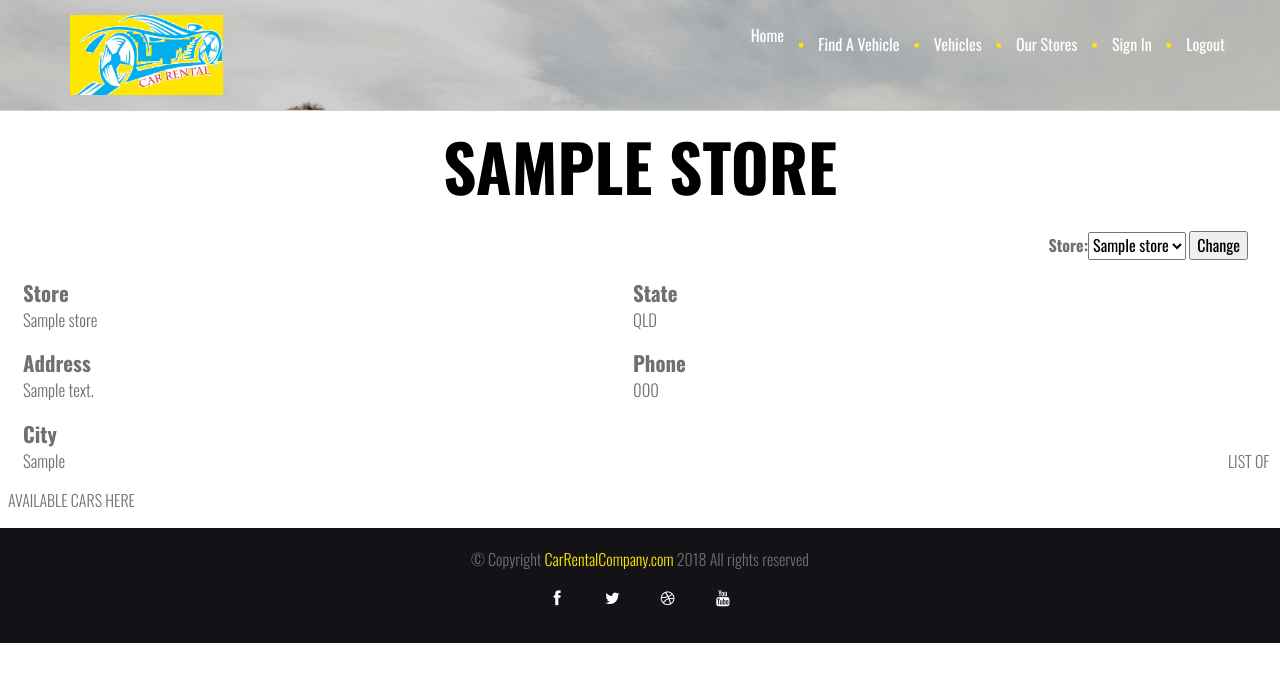
After one commit to thomasvogelaar/IFB299, a Django app: page /storedetails/1 in a window 1280 px wide. The commit adds this page. Shown: the top 682 px of the page. Run offline with Django 3.2, Linux system fonts and the light colour scheme; tables that the repository leaves empty hold one stand-in row (values such as "Sample post"); some libraries are stand-ins or nearby versions.

Commit message:
External store details page, added to nav etc.

```diff
--- a/carrental/core/forms.py
+++ b/carrental/core/forms.py
@@ -8,6 +8,11 @@ class TransactionsGetForm(forms.Form):
     start_date = forms.DateField(label="Start Date", widget=DatePickerInput(attrs={ 'class': 'form-control' }))
     end_date = forms.DateField(label="End Date", widget=DatePickerInput(attrs={ 'class': 'form-control' }))
     media_type = forms.ChoiceField(choices=media_choices, widget=forms.Select(attrs={ 'class': 'form-control' }))
+
+
+class ExternalStoreSelectForm(forms.Form):
+    """ This form is found at the top of the external store page """
+    store = forms.ModelChoiceField(queryset=Store.objects.all(), empty_label=None)
 
 
 class CarRecommendForm(forms.Form):
--- a/carrental/core/urls.py
+++ b/carrental/core/urls.py
@@ -8,7 +8,8 @@ app_name = 'core'
 urlpatterns = [
     path('', views.index),
     path('browsecars', views.ExternalCarListView.as_view(), name='externalcarlist'),
-    path('cardetails/<int:pk>', views.ExternalCarDetailView.as_view(), name='externalcarddetails'),
+    path('cardetails/<int:pk>', views.ExternalCarDetailView.as_view(), name='externalcardetails'),
+    path('storedetails/<int:pk>', views.ExternalStoreDetailView.as_view(), name='externalstoredetails'),
     path('dashboard', views.dashboard, name='dashboard'),
     path('stores',
         permission_required("core.view_store")
--- a/carrental/core/views.py
+++ b/carrental/core/views.py
@@ -1,25 +1,28 @@
 from django.core import paginator
 from django.contrib.auth.decorators import login_required, permission_required
-from django.http import HttpResponse, HttpRequest
+from django.http import HttpResponse, HttpRequest, HttpResponseRedirect
 from django.shortcuts import get_object_or_404, render
 from django.views import generic
 from .models import Car, Customer, Store, Transaction
 from django import forms
 from django.template import Template, Context
-from .forms import TransactionsGetForm, CarRecommendForm
+from .forms import TransactionsGetForm, CarRecommendForm, ExternalStoreSelectForm
 from .helpers.recommend import apply_filters
 from datetime import datetime, timedelta, time
 from .helpers.transactions import create_chart, get_transactions_by_dates
 from bootstrap_datepicker_plus import DatePickerInput
 
+
 def index(request):
     """ Renders the main screen template. """
     return render(request, 'core/index.html')
+
 
 @login_required
 def dashboard(request):
     """ Renders the dashboard template. """
     return render(request, 'core/dashboard.html')
+
 
 class StoreListView(generic.ListView):
     """ Represents the car list view. Extends the generic list view class. """
@@ -29,6 +32,7 @@ class StoreListView(generic.ListView):
     def get_queryset(self):
         """Returns a list of stores"""
         return Store.objects.order_by('id')
+
 
 class StoreDetailView(generic.DetailView):
     """ Represents the store detail view. Extends the generic detail view class. """
@@ -61,9 +65,28 @@ class ExternalCarListView(generic.ListView):
 
 
 class ExternalCarDetailView(generic.DetailView):
+    """ Represents the external car details view. Extends the generic details view class. """
     model = Car
     template_name = 'core/external_car_details.html'
-    transactions_paginate_by = 10
+
+
+class ExternalStoreDetailView(generic.DetailView):
+    """ Represents the external store details view. Extends the generic details view class. """
+    model = Store
+    template_name = 'core/external_store_details.html'
+    def get_context_data(self, **kwargs):
+        context = super(ExternalStoreDetailView, self).get_context_data(**kwargs)
+        print(context)
+        form = ExternalStoreSelectForm(initial={'store': context['store'].id})
+        context['form'] = form
+        return context
+
+    def get(self, request, *args, **kwargs):
+        if (request.GET.get('store') is not None):
+            return HttpResponseRedirect(request.GET.get('store'))
+        self.object = self.get_object()
+        context = self.get_context_data(object=self.object)
+        return self.render_to_response(context)
 
 
 class CarListView(generic.ListView):
--- a/carrental/templates/base.html
+++ b/carrental/templates/base.html
@@ -29,6 +29,12 @@
         <li class="nav-item">
             {% block nav-customers %} <a class="nav-link" href="/customers">Customers</a> {% endblock %}
         </li>
+        <li class="nav-item">
+            {% block nav-frontend %} <a class="nav-link" href="/">Frontend</a> {% endblock %}
+        </li>
+        <li class="nav-item">
+            {% block nav-logout %} <a class="nav-link" href="/accounts/logout">Logout</a> {% endblock %}
+        </li>
     </ul>
     </div>
 </nav>
--- a/carrental/templates/core/external_car_details.html
+++ b/carrental/templates/core/external_car_details.html
@@ -2,8 +2,8 @@
 {% block title %} {{ car.make }} {{ car.model }} {{ car.series }} {{ car.series_year }} {% endblock %}
 {% block content %}
 <div style="padding-left: 0.5em; padding-right: 0.5em; padding-bottom: 1em;">
+        <!-- FIXME Styling -->
     <div class="entity-left-content" style="width: 48%; display: inline-block">
-        <!-- FIXME Styling -->
         <div class="detail-head">Make</div> <div class="detail-body">${{ car.make }}</div>
         <div class="detail-head">Model</div> <div class="detail-body">${{ car.model }}</div>
         <div class="detail-head">Series/Year</div> <div class="detail-body">{{ car.series }}/{{ car.series_year }}</div>
--- /dev/null
+++ b/carrental/templates/core/external_store_details.html
@@ -0,0 +1,23 @@
+{% extends '../external_base.html' %}
+{% block title %} {{ store.name }} {% if store == None %} No Stores Available {% endif %}{% endblock %}
+{% block content %}
+<div style="padding-right: 2em; text-align: right;">
+    <form action="" method="GET">
+        {{ form }}
+        <button type="submit">Change</button>
+    </form>
+</div>
+<div style="padding-left: 0.5em; padding-right: 0.5em; padding-bottom: 1em; width: 100%;">
+        <!-- FIXME Styling -->
+    <div class="entity-left-content" style="width: 48%; display: inline-block">
+        <div class="detail-head">Store</div> <div class="detail-body">{{ store.name }}</div>
+        <div class="detail-head">Address</div> <div class="detail-body">{{ store.address }}</div>
+        <div class="detail-head">City</div> <div class="detail-body">{{ store.city }}</div>
+    </div>
+    <div class="entity-left-content" style="width: 48%; display: inline-block; vertical-align: top;">
+        <div class="detail-head">State</div> <div class="detail-body">{{ store.state }}</div>
+        <div class="detail-head">Phone</div> <div class="detail-body">{{ store.phone }}</div>
+    </div>
+    LIST OF AVAILABLE CARS HERE
+</div>
+{% endblock %}
--- a/carrental/templates/core/index.html
+++ b/carrental/templates/core/index.html
@@ -44,8 +44,9 @@
 					<ul class="nav navbar-nav navbar-right animate">
 						<li><a href="">Home</a></li>
 						<li><a href="#services">Services</a></li>
+						<li><a href="/recommend-car">Find A Vehicle</a></li>
 						<li><a href="/browsecars">Vehicles</a></li>
-						<li><a href="/recommend-car">Find A Vehicle</a></li>
+						<li><a href="/storedetails/1">Our Stores</a></li>
 						<li><a href="/accounts/login">Sign In</a></li>
 						<li><a href="/accounts/logout">Logout</a></li>
 						<li><a href="#contact">Contact</a></li>
--- a/carrental/templates/external_base.html
+++ b/carrental/templates/external_base.html
@@ -11,6 +11,7 @@
 	<title>Car Rental Company</title>
 	<link href='http://fonts.googleapis.com/css?family=Oswald:400,700,300' rel='stylesheet' type='text/css'>
 	<script src="{% static 'js/modernizr.custom.js' %}"></script>
+	<script type="text/javascript" src="{% static 'js/jquery.js' %}"></script>
 	<!--[if IE]>
     <script src="http://html5shiv.googlecode.com/svn/trunk/html5.js"></script>
     <![endif]-->
@@ -27,8 +28,9 @@
 				<div class="navbar-collapse collapse">
 					<ul class="nav navbar-nav navbar-right animate">
 						<li><a href="/">Home</a></li>
+						<li><a href="/recommend-car">Find A Vehicle</a></li>
 						<li><a href="/browsecars">Vehicles</a></li>
-						<li><a href="/recommend-car">Find A Vehicle</a></li>
+						<li><a href="/storedetails/1">Our Stores</a></li>
 						<li><a href="/accounts/login">Sign In</a></li>
 						<li><a href="/accounts/logout">Logout</a></li>
 						{% if user.is_authenticated %}<li><a href="/dashboard">Dashboard</a></li>{% endif %}
```
